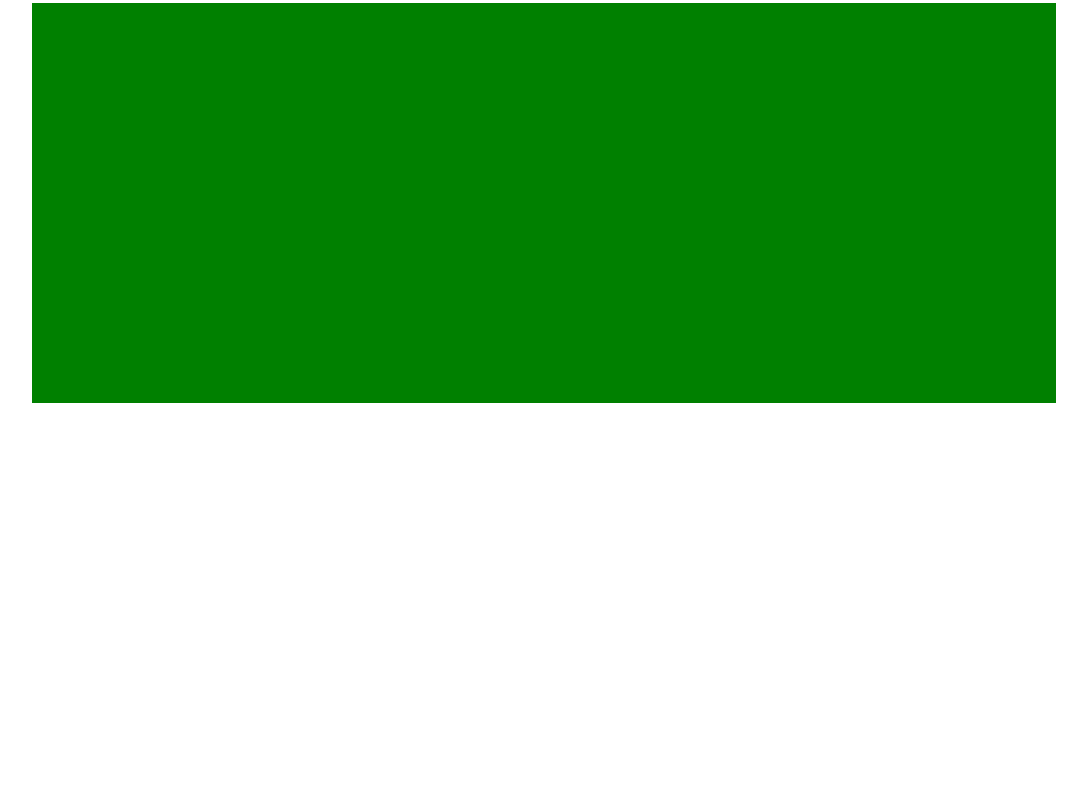
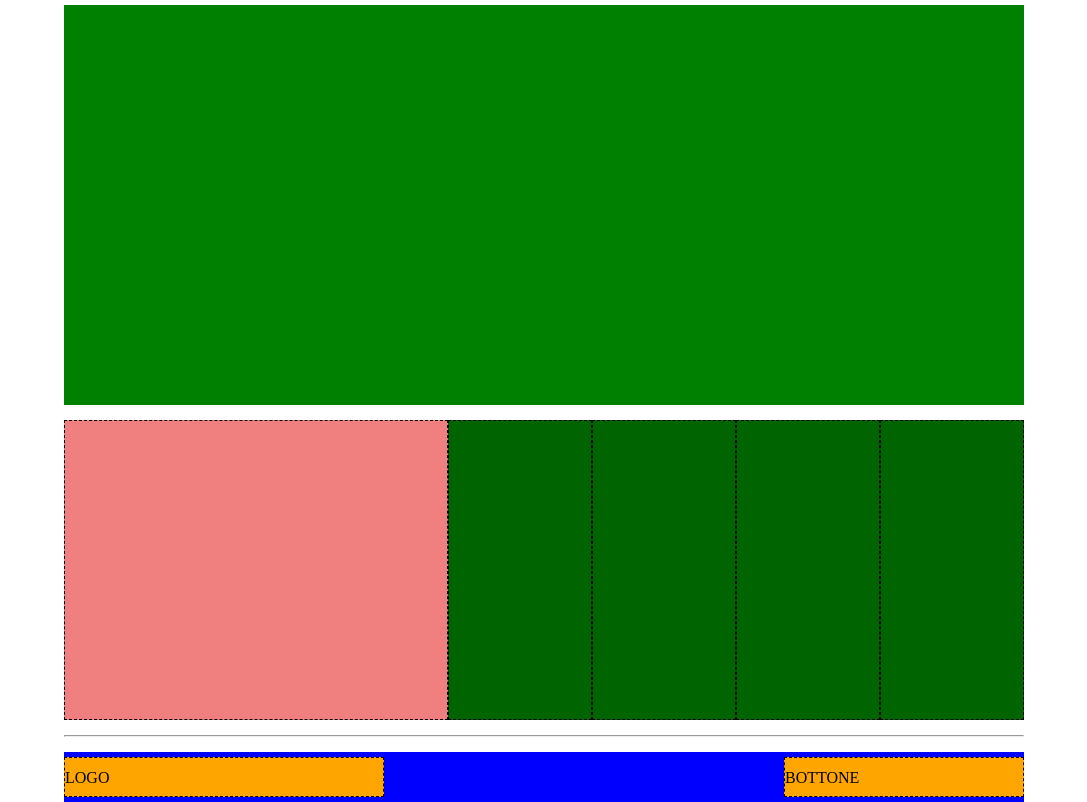
Before and after one commit to FontaMatte/htmlcss-struttura-discord, a plain HTML site: page index.html in a window 1280 px wide. Shown: the part 1402-2204 px from the top of the page, without its empty margins (96-1183 px from the left). Before the commit the page ends 1820 px from the top, so only its background shows below. Drawn offline with Linux system fonts and the light colour scheme.

Commit message:
Completato Layout meno background di alcune sezion

```diff
--- a/css/style.css
+++ b/css/style.css
@@ -5,7 +5,7 @@
 }
 
 .container {
-    width: 80%;
+    width: 75%;
     margin: auto;
 }
 
@@ -27,7 +27,7 @@
 
 .logo,.links,.login {
     background-color: orange;
-    width: 25%;
+    width: calc(100% / 3);
     height: 40px;
     border: 1px dashed black;
     line-height: 40px;
@@ -57,6 +57,12 @@ main section {
 
 .section2 {
     background-color: lightgray;
+    display: flex;
+    justify-content: center;
+}
+
+.section2 section {
+    width: 75%;
 }
 
 .section-description , .section-photo {
@@ -86,3 +92,42 @@ main section {
     margin-top: 15px;
     margin-bottom: 15px;
 }
+
+.footer-top {
+    display: flex;
+
+}
+
+.footer-top-section {
+    width: 15%;
+    height: 300px;
+    background-color: darkgreen;
+    border: 1px dashed black;
+    margin-bottom: 15px;
+
+}
+
+.footer-top-section1 {
+    width: 40%;
+    height: 300px;
+    background-color: lightcoral;
+    border: 1px dashed black;
+}
+
+.footer-bottom {
+    display: flex;
+    justify-content: space-between;
+    align-items: center;
+    width: 100%;
+    height: 50px;
+    background-color: blue;
+    margin-top: 15px;
+}
+
+.button {
+    background-color: orange;
+    width: 25%;
+    height: 40px;
+    border: 1px dashed black;
+    line-height: 40px;
+}
--- a/index.html
+++ b/index.html
@@ -11,8 +11,9 @@
     <body>
         <!-- Inizio Header  -->
         <header>
-            <div class="container">
+
                 <div class="header-top">
+                    <div class="container">
                         <nav>
                             <div class="logo">LOGO</div>
                             <div class="links">
@@ -20,6 +21,7 @@
                             </div>
                             <div class="login">LOGIN</div>
                         </nav>
+                    </div>
                 </div>
                 <div class="header-bottom">
                         <section>
@@ -29,7 +31,7 @@
                 </div>
             </div>
         </header>
-
+        <hr>
         <!-- Inizio Main -->
         <main>
             <div class="container">
@@ -39,12 +41,14 @@
                         <div class="section-description"></div>
                     </section>
                 </div>
+            </div>
                 <div class="section2">
                     <section>
                         <div class="section-photo"></div>
                         <div class="section-description"></div>
                     </section>
                 </div>
+            <div class="container">
                 <div class="section3">
                     <section>
                         <div class="section-photo"></div>
@@ -56,10 +60,28 @@
                         <div id="section4"></div>
                     </section>
                 </div>
-             </div>
+            </div>
 
         </main>
         <!-- Fine Main  -->
+
+        <!-- Inizio Footer  -->
+        <footer>
+            <div class="container">
+                <div class="footer-top">
+                    <div class="footer-top-section1"></div>
+                    <div class="footer-top-section"></div>
+                    <div class="footer-top-section"></div>
+                    <div class="footer-top-section"></div>
+                    <div class="footer-top-section"></div>
+                </div>
+                <hr>
+                <div class="footer-bottom">
+                    <div class="logo">LOGO</div>
+                    <div class="button">BOTTONE</div>
+                </div>
+            </div>
+        </footer>
 
 
 
```
